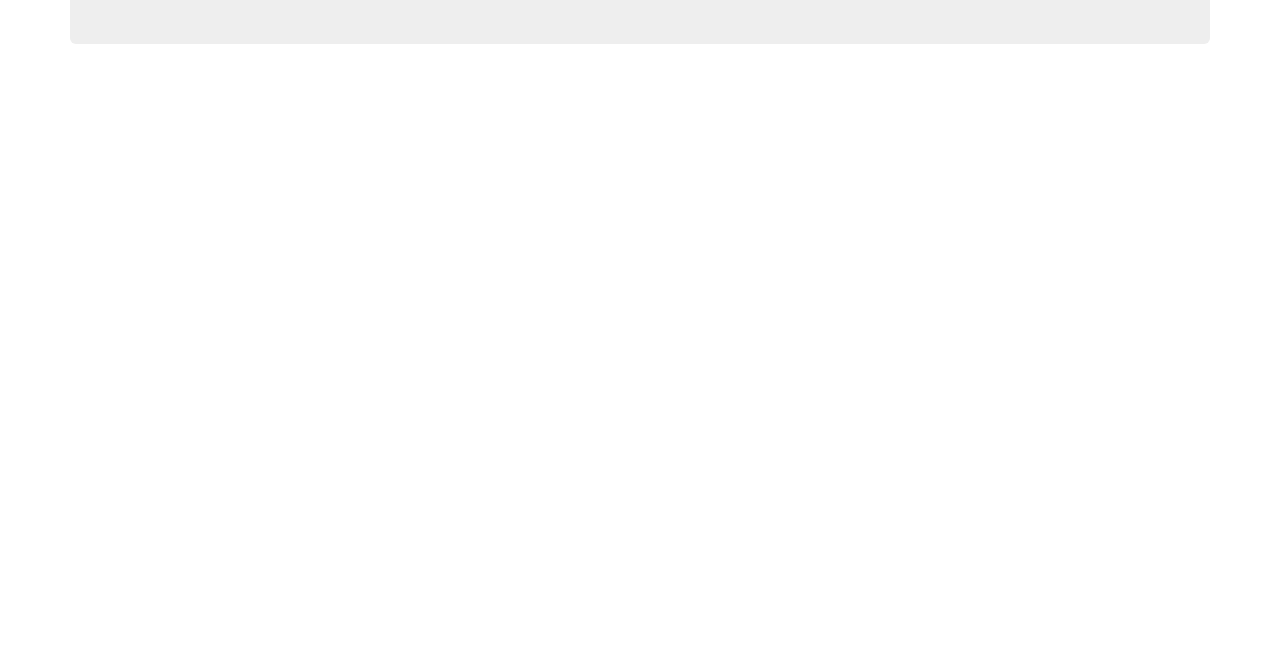
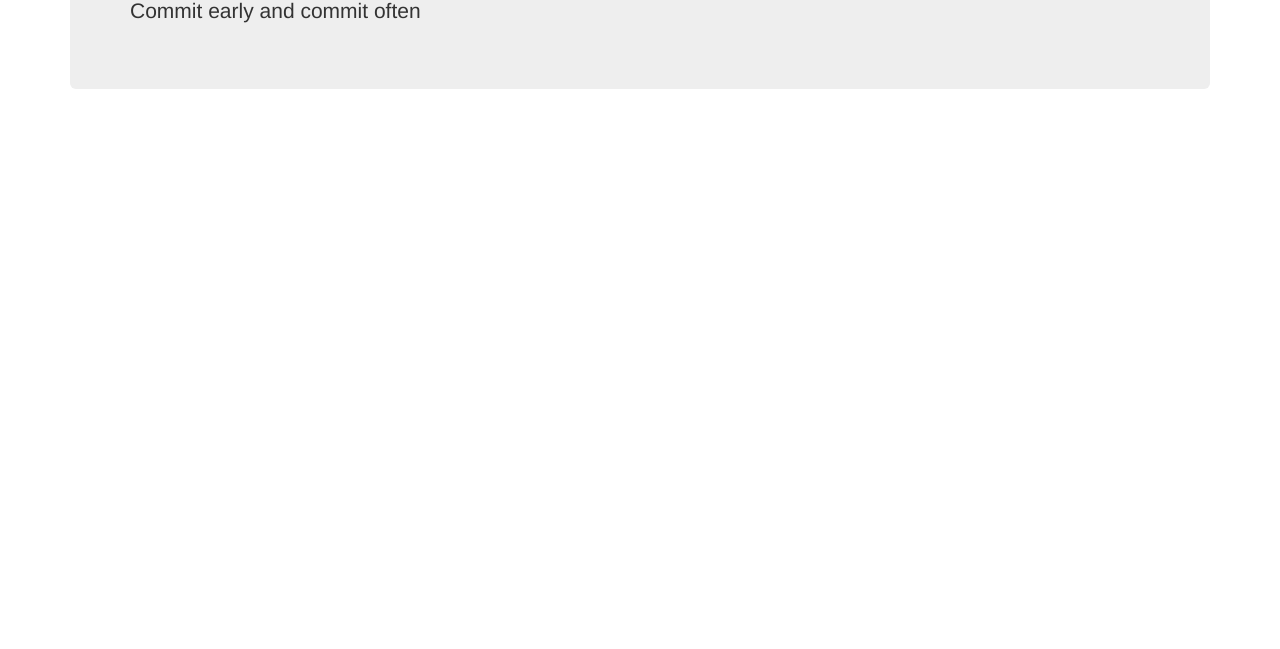
Before and after one commit to fresh5447/first-github-repo, a plain HTML site: page index.html in a window 1280 px wide. Shown: the part 151-800 px from the top of the page. Drawn offline with nearby package versions, Linux system fonts and the light colour scheme.

Commit message:
make sure your commit message is nice and descriptive

```diff
--- a/index.html
+++ b/index.html
@@ -21,6 +21,7 @@
 
     <div class="jumbotron">
       <h1>Learn to commit!</h1>
+      <p> Commit early and commit often </p>
     </div>
 
     <!-- jQuery (necessary for Bootstrap's JavaScript plugins) -->
```
